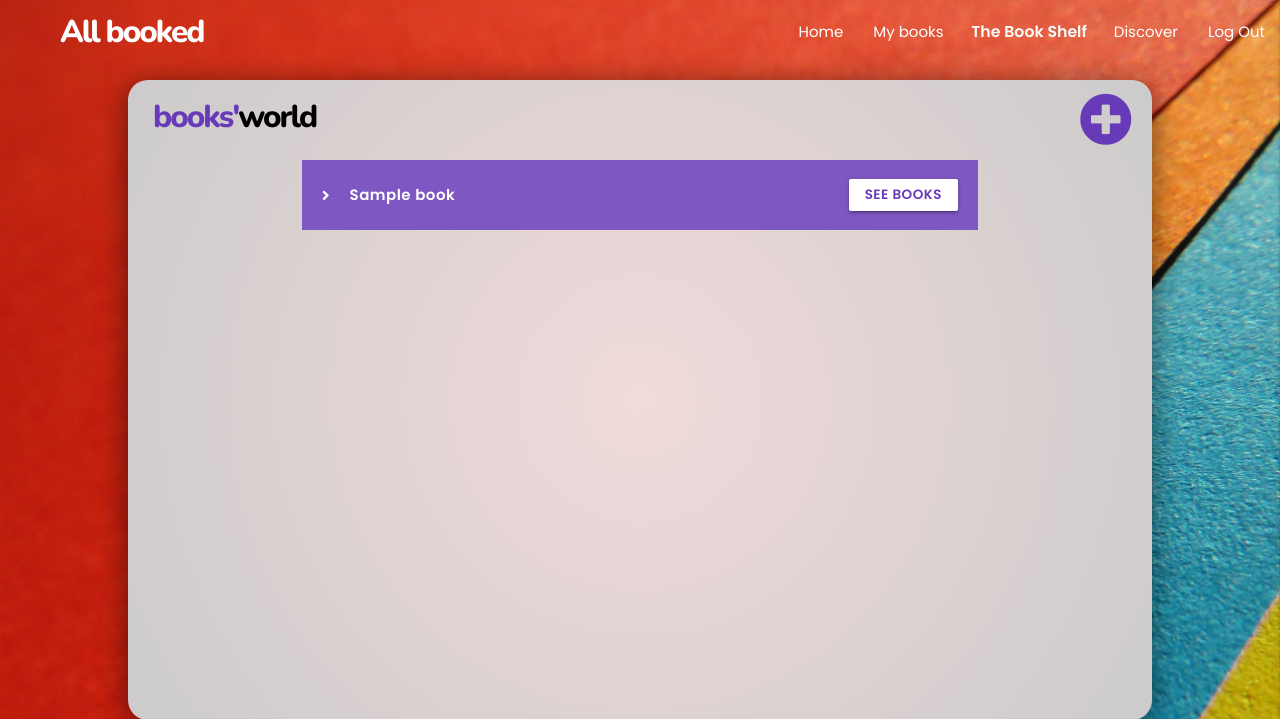
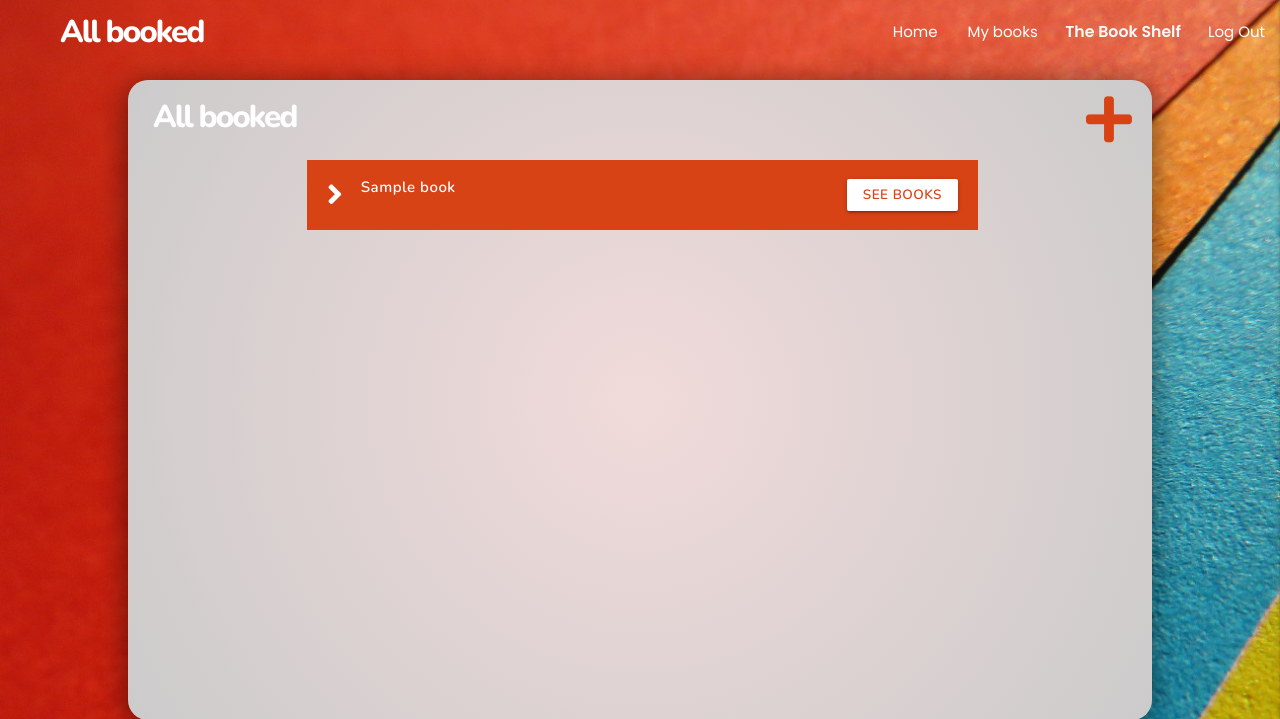
Before and after one commit to Marijoke/CLI-test, a Flask app: page /book_shelf/1 in a window 1280 px wide. Shown: the top 719 px of the page. Run offline with Flask 2, Linux system fonts and the light colour scheme; the visitor is signed in with stand-in values (Sample User, id 1); a database or web service that is not in the repository returns one stand-in record (values such as "Sample title"); some libraries are stand-ins or nearby versions.

Commit message:
Completed

```diff
--- a/static/css/style.css
+++ b/static/css/style.css
@@ -744,7 +744,7 @@ footer {
     position: relative;
     height: auto;
     max-height: 600px;
-    border: 10px solid #7952bf;
+    border: 10px solid #d84315;
     -webkit-box-shadow: 0 0 0 10px #fff;
             box-shadow: 0 0 0 10px #fff;
     display: -webkit-box;
@@ -791,8 +791,8 @@ footer {
   width: 50px;
   height: 50px;
   background: #fff;
-  color: #7952bf;
-  border: 4px solid #7952bf;
+  color: #d84315;
+  border: 4px solid #d84315;
   border-radius: 50%;
   font-size: 25px;
   font-weight: 700;
--- a/templates/base.html
+++ b/templates/base.html
@@ -32,7 +32,6 @@
                     {% if session.user %}
                         <li><a href="{{ url_for('my_books', username=session['user']) }}">My books</a></li>
                         <li><a href="{{ url_for('book_shelf', username=session['user']) }}">The Book Shelf</a></li>
-                        <li><a href="{{ url_for('discover') }}">Discover</a></li>
                         <li><a href="{{ url_for('logout') }}">Log Out</a></li>
                     {% else %}
                         <li><a href="{{ url_for('login') }}">Log In</a></li>
@@ -48,7 +47,6 @@
             {% if session.user %}
                 <li><a href="{{ url_for('my_books', username=session['user']) }}">My books</a></li>
                 <li><a href="{{ url_for('book_shelf', username=session['user']) }}">The Book Shelf</a></li>
-                <li><a href="{{ url_for('discover') }}">Discover</a></li>
                 <li><a href="{{ url_for('logout') }}">Log Out</a></li>
             {% else %}
                 <li><a href="{{ url_for('login') }}">Log In</a></li>
--- a/templates/book_shelf.html
+++ b/templates/book_shelf.html
@@ -13,20 +13,20 @@
                         <input id="list_name" name="list_name" type="text" class="validate" minlength="3" maxlength="50" required>
                     </div>
 
-                    <!-- Share List or Not -->
+                    <!-- option to share list with other users -->
                     <div class="row">
                         <div class="switch col s12">
                             <label class="valign-wrapper" for="share_list">
                                 <input type="checkbox" id="share_list" name="share_list">
                                 <span class="lever"></span>
-                                Share <i class="fas fa-question-circle tooltipped" data-position="bottom" data-tooltip="By choosing to share other users will see your list on the discover page"></i>
+                                Share <i class="fas fa-question tooltipped" data-position="bottom" data-tooltip="Share your favorite books with other Ab's"></i>
                             </label>
                         </div>
                     </div>
 
                     <!-- Submit Button -->
                     <div class="row">
-                        <button type="submit" class="btn-sign-up white-text deep-purple">Save  <i class="fas fa-save white-text"></i></button>
+                        <button type="submit" class="btn-sign-up white-text deep-orange darken-3">Save  <i class="fas fa-save white-text"></i></button>
                     </div>
                 </form>
             </div>
@@ -37,10 +37,10 @@
 
 	<div class="general-container row">
         <div class="container-logos">
-            <a href="{{ url_for('index') }}"><h3 class="deep-purple-text logo">books'<span class="black-text">world</span></h3></a>
+            <a href="{{ url_for('index') }}"><h3 class="white-text logo hide-on-small-only">All booked</h3></a>
         </div>
 
-        <button id="add-book"><i class="fas fa-plus-circle deep-purple-text"></i></button>
+        <button id="add-book"><i class="fas fa-plus deep-orange-text text-darken-3"></i></button>
 
         <!-- List of books -->
         <div class="container-book-lists row">
@@ -49,29 +49,24 @@
             <ul class="col s12 m10 offset-m1 l8 offset-l2">
                 {% for list in book_lists %}
                     <li>
-                        <div class="list-title white-text deep-purple lighten-1">
+                        <div class="list-title white-text logo deep-orange darken-3">
                             <div>
                                 <i class="valign-wrapper fas fa-angle-right"></i>
                                 <a class="white-text" href="{{ url_for('view_list', list_name=list._id) }}"><h2 class="list-names">{{ list.list_name }}</h2></a>
                             </div>
-                            <a class="btn-small white deep-purple-text" href="{{ url_for('view_list', list_name=list._id) }}">See books</a>
+                            <a class="btn-small white deep-orange-text text-darken-3" href="{{ url_for('view_list', list_name=list._id) }}">See books</a>
                         </div>
                     </li>
                 {% endfor %}
             </ul>
             {% else %}
-                <!-- Message welcoming new users -->
+                <!-- Message for new users that have not added any books to their list -->
                 <div class="welcome-user">
-                    <h2>Hello, {{ username.capitalize() }}</h2>
-                    <p>Here you can create any list of books you want:</p>
-                    <ul>
-                        <li>Best books you ever read</li>
-                        <li>Books you want to buy</li>
-                        <li>Books you want to read in the next year</li>
-                        <li>Books you think more people should read</li>
-                    </ul>
-                    <p>In short, any list you want to create. And if you also want to share it with other users you can do it.</p>
-                    <p>Click in the add button on the right top corner and create your first list</p>
+                    <h2>Hello again, {{ username.capitalize() }}</h2>
+                    <p>Press the add button to create a list of books
+                        that make you happy now or can bring joy in the future. </p>
+                        <br>
+                    <p>The lists are for you so create one and fill it whatever books take your fancy.</p>
                 </div>
             {% endif %}
         </div>
--- a/templates/view_list.html
+++ b/templates/view_list.html
@@ -144,7 +144,7 @@
                 <div class="edit-buttons col s12">
                     <!-- This if statement was created to allow only the user who created the list be able to edit or delete it -->
                     {% if session.user|lower == list.created_by|lower %}
-                        <a class="green darken-3 white-text" href="{{ url_for('best_books', username=session['user']) }}">
+                        <a class="green darken-3 white-text" href="{{ url_for('book_shelf', username=session['user']) }}">
                             Done <i class="fas fa-check white-text"></i>
                         </a>
                         <a id="edit-list" class="blue darken-3 white-text">Edit <i class="fas fa-edit white-text"></i></a>
```
Also changed, not shown: templates/my_books.html (+15 -18 lines), templates/view_book.html (+8 -8 lines).
